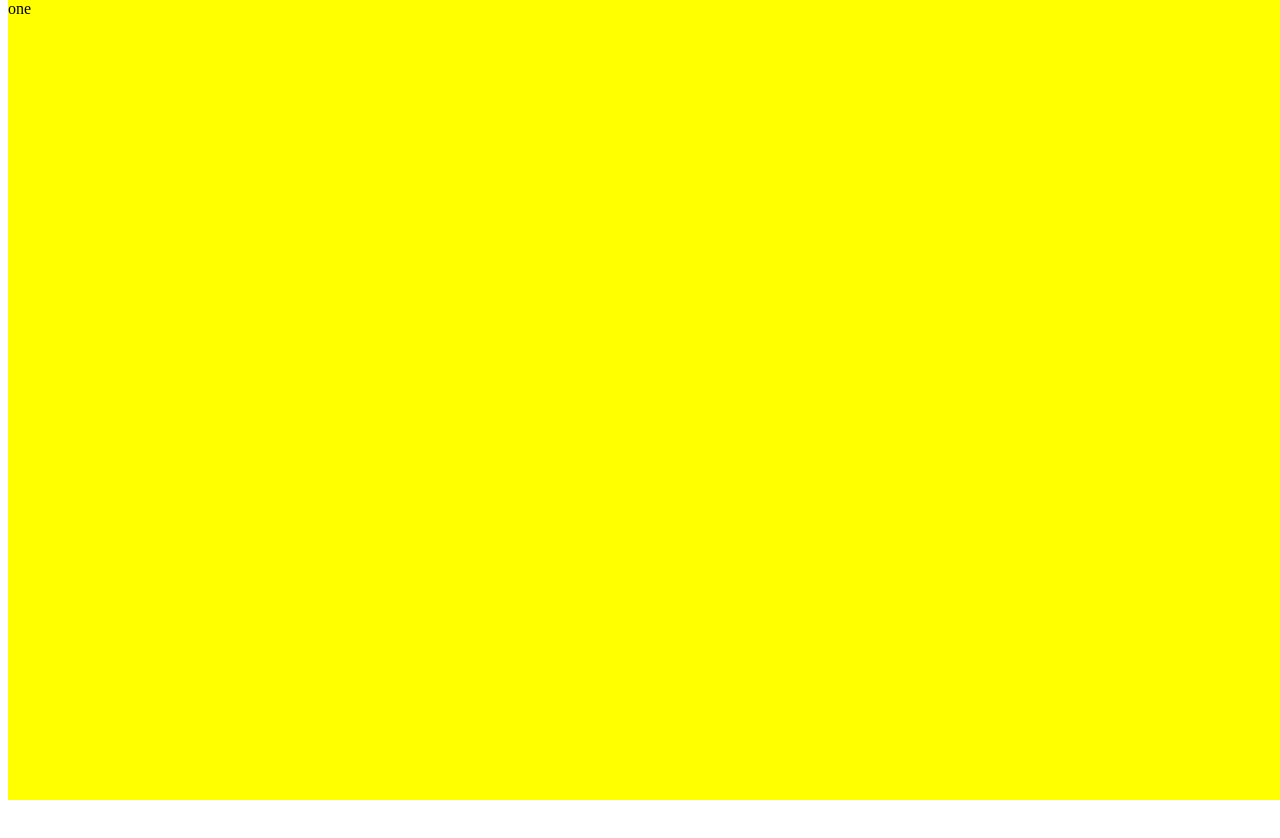
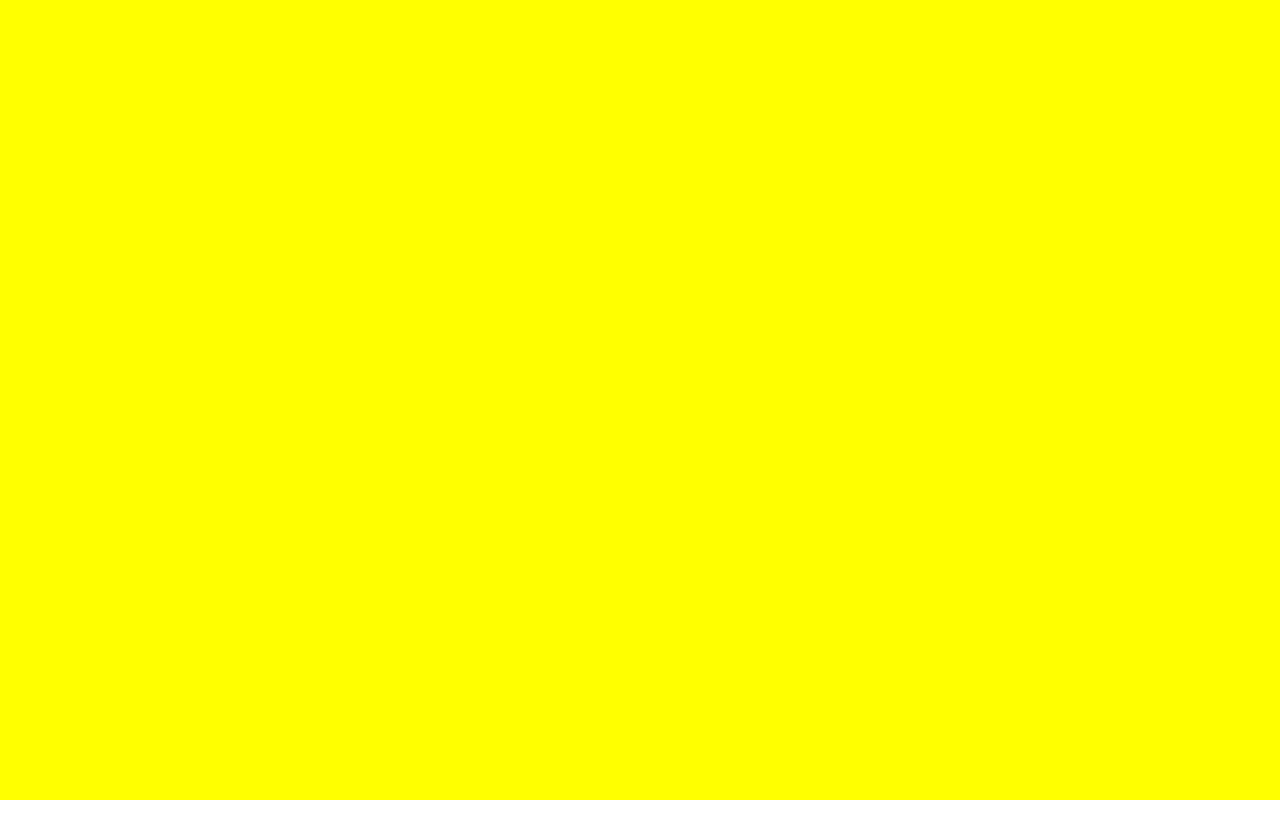
Before and after one commit to clayhenry/rightatleft, a plain HTML site: page index.html in a window 1280 px wide. Shown: the top 838 px of the page. Drawn offline with Linux system fonts and the light colour scheme.

Commit message:
change to scroll

```diff
--- a/index.html
+++ b/index.html
@@ -13,20 +13,23 @@
 <body style="overflow-x: hidden">
 
     <style>
-        div {
-            display: flex;
-            align-items: center;
-            justify-content: center;
-            transition: width 0.3s, height 0.3s;
+        .sizemeup {
+
+            transition: width 0.4s, height 0.4s;
+            position: absolute;
+            bottom: 0;
+
+
+
         }
 
         #container {
 
             width:100%;
             height:100%;
+            left:0;
+            top:0;
             position: fixed;
-
-
         }
 
         .contents {
@@ -46,12 +49,8 @@
         }
 
         .content.second{
-
                 color: white;
-
         }
-
-
 
         @keyframes example {
             from {background: red;}
@@ -63,29 +62,27 @@
             background-color: red;
             animation-name: example;
             animation-duration: 1s;
+            animation-delay: 0.5s;
             animation-fill-mode: forwards;
         }
 
-
-
     </style>
 
+    <div id="container">
+        <div id="default" class="sizemeup" style="background: white; width:100%; height: 0px; ">
+            <div class="contents" style="display:none">one</div>
 
+            <div class="sizemeup" style="background: black; width:100%; height: 20px; bottom: 0; ">
+                <div class="contents"  style="display:none" ><div class="animate1">two</div></div>
 
+                <div class="sizemeup" style="background: red; width:100%; height: 0px; ">
+                    <div class="contents"  style="display:none" >three</div>
 
+                        <div id="three" class="sizemeup" style="background: yellow; width:100%; height: 0px; ">
+                                <div class="contents" style="display:none" >four</div>
+                        </div>
 
-    <div id="container">
-
-        <div id="default" class="sizemeup" style="background: white; width:0px; height: 0px; ">
-            <div class="contents" style="display:none">one</div>
-        <div id="one" class="sizemeup" style="background: aqua; width:0px; height: 0px; ">
-            <div class="contents"  style="display:none" ><div class="animate1">two</div></div>
-            <div id="two" class="sizemeup" style="background: red; width:0px; height: 0px; ">
-                <div class="contents"  style="display:none" >three</div>
-                <div id="three" class="sizemeup" style="background: yellow; width:0px; height: 0px;">
-                    <div class="contents" style="display:none" >four</div>
                 </div>
-            </div>
             </div>
         </div>
     </div>
@@ -114,28 +111,37 @@
             let w = sizeupelems[instanceCounts].clientWidth
 
             let contentCont = sizeupelems[instanceCounts].querySelector(".contents");
+
             for (let i = 0; i < currentContentsValues.length; i++) {
                 currentContentsValues[i].style.display = "none";
             }
 
             if(contentCont.style.display == "none"){
                 contentCont.style.display = "block"
+
             }
 
             if(scrollDirection == "down"){
                 sizeupelems[instanceCounts].style.height = (window.innerHeight) + "px";
-                sizeupelems[instanceCounts].style.width = (window.innerWidth) + "px";
+
+                if(typeof  sizeupelems[instanceCounts + 1] != "undefined"){
+                    sizeupelems[instanceCounts + 1].style.height = (20) + "px";
+                 }
+                // sizeupelems[instanceCounts].style.width = (window.innerWidth) + "px";
                 // sizeupelems[1].style.clipPath = "circle(40% at center)"
             }
 
             if(scrollDirection == "up"){
 
                 let downIndex = instanceCounts + 1;
+
                     if(typeof(sizeupelems[downIndex]) != "undefined"){
-                        sizeupelems[downIndex].style.height =  "0px";
-                        sizeupelems[downIndex].style.width =  "0px";
+                        sizeupelems[downIndex].style.height =  "20px";
+                        //sizeupelems[downIndex].style.width =  (window.innerWidth) + "px";
                         // sizeupelems[1].style.clipPath = "circle(40% at center)"
                 }
+
+
             }
 
         }
@@ -164,6 +170,8 @@
                 currentOffset = window.pageYOffset;
                 container.style.position = "fixed"
                 container.style.top = 0;
+                container.style.left = 0;
+
 
                 //first frame
                 if(currentOffset >= 0 &&   currentOffset <= 50 ){
@@ -177,13 +185,14 @@
                     instanceCounts= 1;
                 }
                 //third frame
-                if(currentOffset >= 2000 && currentOffset <= 2999  ){
+                if(currentOffset >= 2000 && currentOffset <= 3500  ){
                     currentContentsValues[2].style.top = (window.pageYOffset /20) + "px";
                     instanceCounts = 2;
                 }
 
                 //last frame
-                if(currentOffset >= 3000){
+                if(currentOffset >= 3501){
+                    currentContentsValues[3].style.top = (window.pageYOffset /20) + "px";
                     instanceCounts = 3;
                     container.style.position = "absolute"
                     container.style.top = window.pageYOffset + "px";
```
